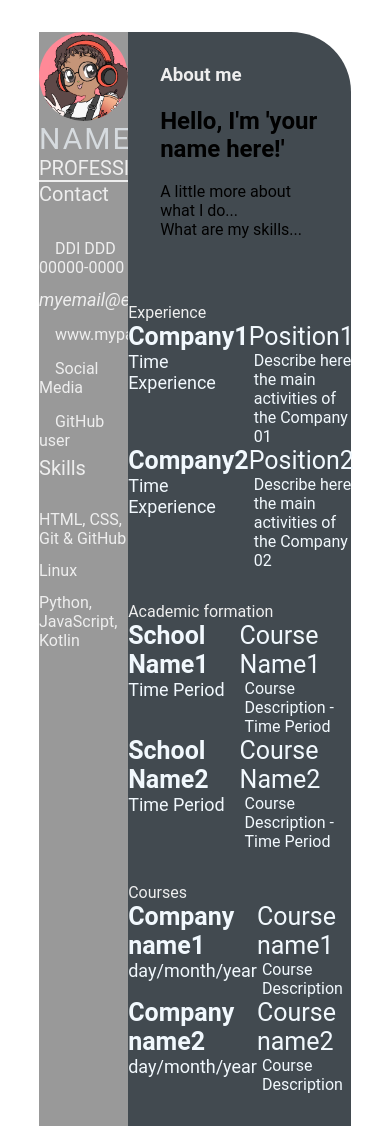
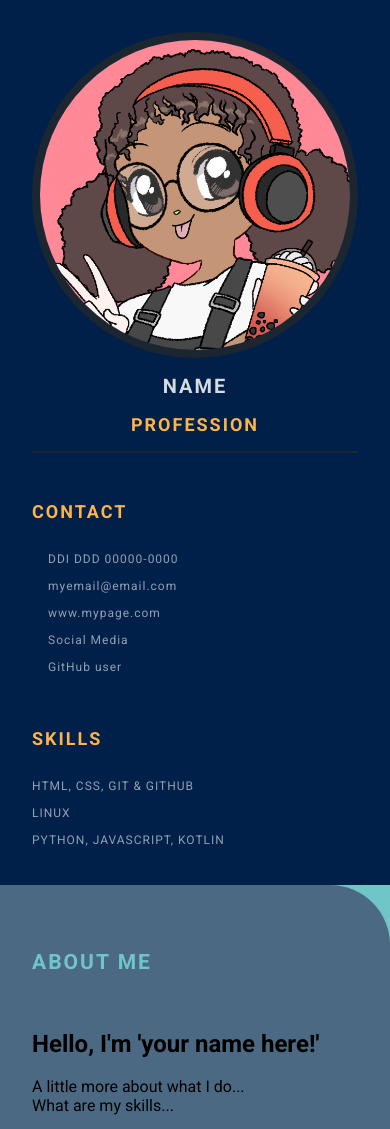
Before and after one commit to cvsoares/carlasoaresresume.github.io, a plain HTML site: page index.html in a window 390 px wide. Shown: the top 1129 px of the page. Drawn offline with Linux system fonts and the light colour scheme.

Commit message:
feature: css style (#6)

```diff
--- a/index.html
+++ b/index.html
@@ -4,6 +4,12 @@
     <meta http-equiv="X-UA-Compatible" content="IE=edge" />
     <meta name="viewport" content="width=device-width, initial-scale=1.0" />
     <title>Carla Soares</title>
+      <!-- Google font  -->
+      <link rel="preconnect" href="https://fonts.googleapis.com">
+      <link rel="preconnect" href="https://fonts.gstatic.com" crossorigin>
+      <link href="https://fonts.googleapis.com/css2?family=Roboto:ital,wght@0,100;0,300;0,400;0,700;1,100;1,300;1,400;1,700&display=swap" rel="stylesheet">
+
+      <!-- font-awesome -->
     <link rel="stylesheet" href="style.css" />
   </head>
 
@@ -20,8 +26,8 @@
           <div class="contact-info">
             <p class="left-title">Contact</p>
             <ul>
-              <li><i class="fa fa-phone>"></i> DDI DDD 00000-0000</li>
-              <li><i class="fa fa-envelope">myemail@email.com</i></li>
+              <li><i class="fa fa-phone>"></i>DDI DDD 00000-0000</li>
+              <li><i class="fa fa-envelope"></i>myemail@email.com</li>
               <li><i class="fa fa-globe"></i>www.mypage.com</li>
               <li><i class="fa fa-social-media"></i>Social Media</li>
               <li><i class="fa fa-github"></i>GitHub user</li>
@@ -51,7 +57,6 @@
               What are my skills...
             </p>
           </section>
-        </div>
 
         <section class="experience-gap">
           <div class="right-title">Experience</div>
@@ -133,6 +138,7 @@
 
           </div>
         </section>
+      </div>
       </section>
     </main>
   </body>
--- a/style.css
+++ b/style.css
@@ -1,9 +1,13 @@
-*{
+* {
     margin: 0;
     padding: 0;
     box-sizing: border-box;
     list-style: none;
     font-family: 'Roboto', sans-serif;
+}
+
+body {
+    background-color: #70c6c7;
 }
 
 .resume-contents {
@@ -17,28 +21,29 @@
 .left-section {
     grid-column: span 2;
     height: 100%;
-    background-color: #999999;
+    background-color: #00204A;
 }
 
 .right-section {
     grid-column: span 5;
     height: 100%;
-    background-color: #424a50;
+    background-color: #4B6982;
     border-radius: 0px 60px 0px 0px;
 }
 
-.left-section-contents{
+.left-section-content{
     padding: 2rem 2rem;
 }
 
 .profile {
     width: 100%;
-    border-bottom: 2px solid #eeeeee;
+    border-bottom: 2px solid #1B2631;
 }
 
 .profile .profile-image {
     width: 100%;
-    border-radius: 100%;
+    border-radius: 50%;
+    border: 8px solid #1B2631;
 }
 
 .name {
@@ -46,19 +51,31 @@
     font-size: 30px;
     letter-spacing: 2px;
     text-transform: uppercase;
+    text-align: center;
+    font-weight: bold;
+    padding: 1rem 0;
 }
 
 .profession {
-    color: #eeeeee;
+    color: #FDB44B;
     font-size: 20px;
     text-transform: uppercase;
     text-align: center;
+    letter-spacing: 2px;
+    font-weight: bold;
+    padding-bottom: 1rem;
 }
 
 /* .contact-info { border-bottom: 2px solid #1B2631; } */
 .left-title {
-    color: #eeeeee;
+    color: #FDB44B;
     font-size: 20px;
+    letter-spacing: 2px;
+    text-transform: uppercase;
+    font-weight: bold;
+    display: flex;
+    align-items: center;
+    padding-top: 3rem;
 }
 
 .contact-info ul {
@@ -68,14 +85,18 @@
 .contact-info ul li,
 .references ul li {
     padding: .4rem 0;
-    color: #eeeeee;
+    display: flex;
+    align-items: center;
+    color: #d6dbdfaf;
+    letter-spacing: 1px;
+    font-size: 18px;
 }
 
 .contact-info ul li i,
 .references ul li i {
     padding-right: 1rem;
     font-size: 18px;
-    color: #eeeeee;
+    color: #2E86C1;
 }
 
 .skills ul {
@@ -83,15 +104,46 @@
 }
 .skills ul li p {
     padding: .4rem 0;
-    color: #eeeeee;
+    color: #d6dbdfaf;
+    font-size: 18px;
+    letter-spacing: 1px;
+    display: flex;
+    align-items: center;
+    text-transform: uppercase;
 }
+
+.referance-name {
+    padding-top: 1.5rem;
+    padding-bottom: .4rem;
+    font-size: 18px;
+    color: #F9E79F;
+    letter-spacing: 1px;
+    text-transform: uppercase;
+}
+
+.referance-profession {
+    font-size: 16px;
+    color: #d6dbdfaf;
+    letter-spacing: 1px;
+    /* text-transform: uppercase; */
+    padding-bottom: .4rem;
+}
+
 
 .right-section-contents {
     padding: 2rem 2rem;
 }
 
 .right-title {
-    color: #eeeeee;
+    color: #70C6C7;
+    font-size: 40px;
+    letter-spacing: 2px;
+    text-transform: uppercase;
+    font-weight: bold;
+    display: flex;
+    align-items: center;
+    padding: 2rem 0;
+    position: relative;
 }
 
 .gap {
@@ -99,7 +151,9 @@
 }
 .about-me-contents {
     font-size: 18px;
-    color: #eeeeee;
+    letter-spacing: 1px;
+    line-height: 2rem;
+    color: #F1F8FD;
 }
 
 .experience-contents,
@@ -116,23 +170,124 @@
 .awards-company-name {
     font-size: 25px;
     font-weight: bold;
+    text-transform: uppercase;
+    letter-spacing: 1px;
+    color: #FDB44B;
+    padding-bottom: .4rem;
 }
 
 .exp-time-period,
-.education-time-period,
+.educationp-time-period,
 .awards-time-period {
     font-size: 18px;
+    letter-spacing: 1px;
+    line-height: 2rem;
 }
 
 .exp-position,
 .education-subject,
 .awards-name {
     font-size: 25px;
+    font-weight: bold;
+    text-transform: uppercase;
+    letter-spacing: 1px;
+    color: #FDB44B;
+    padding-bottom: .4rem;
 }
 
 .exp-desc,
 .education-desc,
 .awards-desc {
     font-size: 16px;
+    letter-spacing: 1px;
+    line-height: 1.5rem;
+    border-left: 3px solid #a5a3a3;
     padding-left: 5px;
 }
+
+/* Media queries */
+@media screen and (max-width:780px) {
+    .experience-contents,
+    .education-contents,
+    .awards-contents {
+        grid-template-columns: repeat(1, 1fr);
+    }
+}
+
+@media screen and (max-width:780px) {
+    .left-section {
+        grid-column: span 3;
+    }
+
+    .right-section {
+        grid-column: span 4;
+    }
+
+}
+
+@media screen and (max-width:1200px) {
+    .resume-contents {
+        grid-template-columns: repeat(1, 1fr);
+    }
+}
+
+@media screen and (max-width:390px) {
+    .resume-contents {
+        width: 100%;
+        margin: 0 auto;
+    }
+
+    .name {
+        font-size: 20px;
+    }
+
+    .profession {
+        font-size: 18px;
+    }
+
+    .left-title {
+        font-size: 18px;
+    }
+
+    .right-title {
+        font-size: 18px;
+    }
+
+    .contact-info ul li,
+    .references ul li {
+        font-size: 12px;
+    }
+
+    .contact-info ul li i,
+    .references ul li i {
+        /* padding-right: 1rem; */
+        font-size: 12px;
+    }
+
+    .skills ul li p {
+        font-size: 12px;
+    }
+
+    .about-me-contents {
+        font-size: 16px;
+        line-height: 1.5rem;
+    }
+
+    .exp-company-name,
+    .education-school-name,
+    .awards-company-name {
+        font-size: 18px;
+    }
+
+    .exp-time-period,
+    .educationp-time-period,
+    .awards-time-period {
+        font-size: 16px;
+    }
+
+    .exp-position,
+    .education-subject,
+    .awards-name {
+        font-size: 18px;
+    }
+}
```
